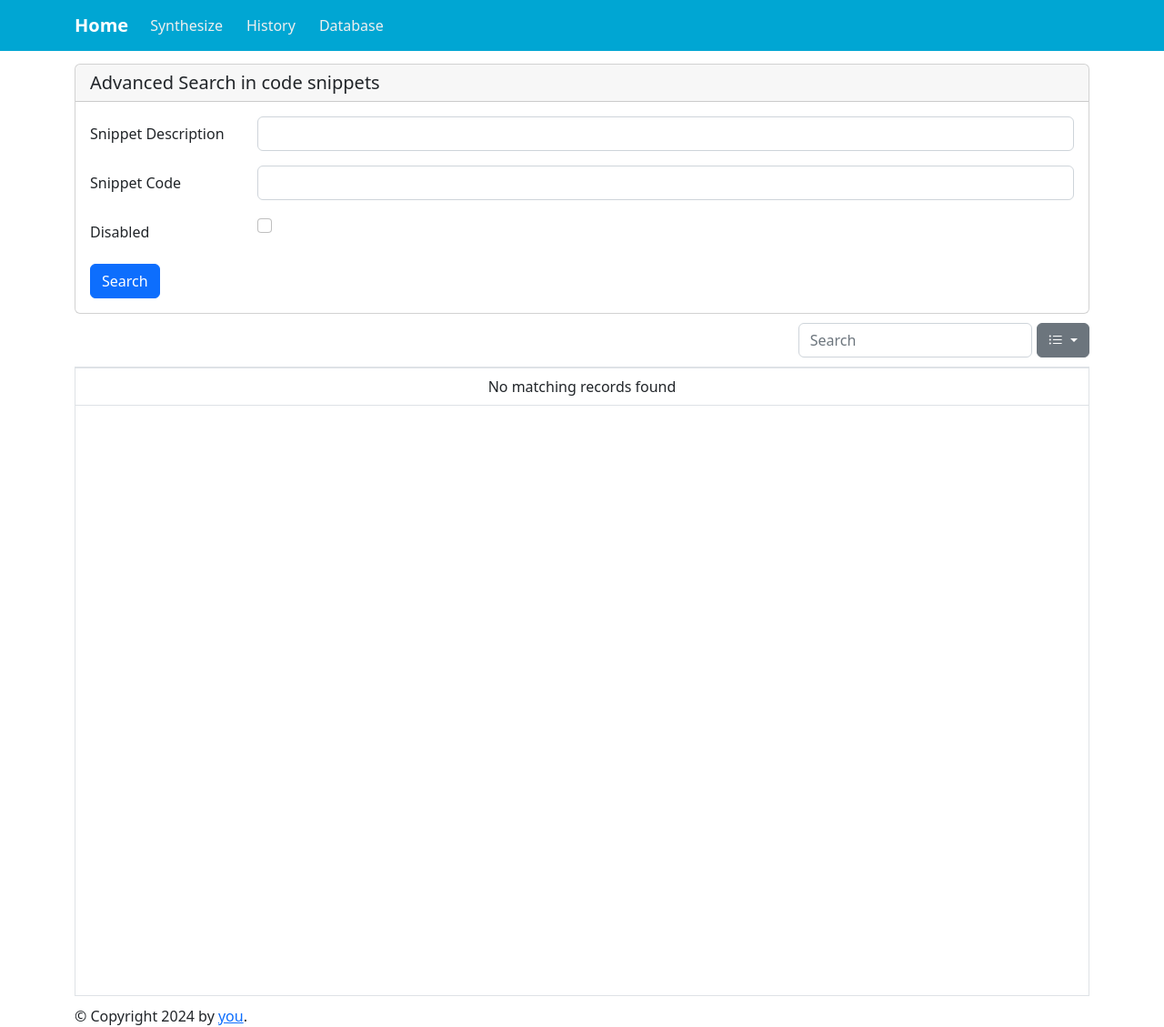
After one commit to ArgyrisBesinas/flaskProject, a Flask app: page /advanced_search in a window 1280 px wide. The commit adds this page. Shown: the whole page at 91% size. Run offline with Flask 3, Linux system fonts and the light colour scheme; some libraries are stand-ins or nearby versions.

Commit message:
Added advanced snippet search and other minor changes

```diff
--- a/routes.py
+++ b/routes.py
@@ -34,6 +34,10 @@ def define_routes(app):
     @app.route('/manage_repos')
     def repos():
         return render_template('manage_repos.html')
+
+    @app.route('/advanced_search')
+    def advanced_search():
+        return render_template('advanced_search.html')
 
     @app.route('/import_repos')
     def import_repos():
@@ -107,7 +111,7 @@ def define_routes(app):
             return 'job_id is required and must be int', 400
 
         try:
-            job_details_data = job_management.get_job_details_by_id(job_id, None)
+            job_details_data = job_management.get_job_details_by_id(job_id, None, 'json')
         except exc.MySqlError as e:
             return str(e), 400
 
@@ -116,8 +120,14 @@ def define_routes(app):
     @app.get('/test')
     def test():
 
-        job_management.insert_job_output(8, '''''', 3, 4)
-        return "aa", 200
+         # return str(job_management.insert_job_output(10, '''aaaaaa aaaaaaa aaaaaaaa''', 3, 4)), 200
+
+        return job_management.delete_job_outputs([10]), 200
+
+        # return snippet_management.search_snippets(None, 'blob', 0, None, 'json'), 200
+
+
+
 
     # import snippet from url sources
     @app.route('/import_snippets_url', methods=['GET', 'POST'])
@@ -333,3 +343,18 @@ def define_routes(app):
                     len(snippet_local_ids)) + ' snippets ' + toggle_action, 200
             else:
                 return str(rows) + ' snippets ' + toggle_action, 200
+
+    # search snippets
+    @app.route('/search_snippets', methods=['POST'])
+    def search_snippets():
+
+        description_search_text = request.form.get('description_search_text', None, str)
+        code_search_text = request.form.get('code_search_text', None, str)
+        disabled = request.form.get('disabled', None, int)
+
+        try:
+            snippets = snippet_management.search_snippets(description_search_text, code_search_text, disabled, None, 'json')
+        except exc.MySqlError as e:
+            return str(e), 400
+
+        return snippets, 200
--- /dev/null
+++ b/static/advanced_search.js
@@ -0,0 +1,102 @@
+$(document).ready(function () {
+
+    $("#search-button").click(function () {
+        let description_search_text = $("#search-description").val();
+        let code_search_text = $("#search-code").val();
+        let disabled = $("#disabled-check").prop('checked');
+
+        let settings = {
+            "url": "/search_snippets",
+            "method": "POST",
+            "timeout": 0,
+            "headers": {
+                "Content-Type": "application/x-www-form-urlencoded"
+            },
+            "data": {}
+        };
+
+        if (description_search_text != null && description_search_text != "") {
+            settings.data.description_search_text = description_search_text;
+        }
+
+        if (code_search_text != null && code_search_text != "") {
+            settings.data.code_search_text = code_search_text;
+        }
+
+        if (disabled) {
+            settings.data.disabled = 1;
+        }
+
+        $.ajax(settings)
+            .fail(function (response) {
+                alert(response.responseText);
+            })
+            .done(function (response) {
+                // console.log(response);
+                $('#snippets-table').bootstrapTable('load', JSON.parse(response));
+            });
+    });
+
+});
+
+function codeFormatter(value, row, index) {
+
+    return `<pre><code>` + value + `</code></pre>`
+}
+
+function toggleSnippetsFormatter(value, row, index) {
+    let checked = "checked";
+    if (row.snippet_disabled == 1) {
+        checked = "";
+    }
+    html = `
+        <div class="form-check form-switch">
+          <input class="form-check-input" type="checkbox" role="switch" id="toggle-snippets" ` + checked + `>
+        </div>`
+
+    return html
+}
+
+window.toggleSnippetsEvents = {
+    'click #toggle-snippets': function (e, value, row, index) {
+
+        let snippetSourceId = row.snippet_source_id;
+        let snippetLocalIds = [row.snippet_local_id];
+
+        let disabled_now = row.snippet_disabled;
+        let setValue = '9'
+        if (disabled_now == 0) {
+            setValue = '1'
+        } else if (disabled_now == 1) {
+            setValue = 0
+        }
+
+
+        let settings = {
+            "url": "/toggle_snippets",
+            "method": "POST",
+            "timeout": 0,
+            "headers": {
+                "Content-Type": "application/x-www-form-urlencoded"
+            },
+            data: "snippet_source_id=" + snippetSourceId + "&set_value=" + setValue
+        };
+
+        snippetLocalIds.forEach((id) => {
+            settings.data = settings.data + "&snippet_local_ids=" + id
+        });
+
+        $.ajax(settings)
+            .fail(function (response) {
+                alert(response.responseText);
+            })
+            .done(function (response) {
+                // alert(response);
+                $('#snippets-table').bootstrapTable('updateCell', {
+                    index: index,
+                    field: 'snippet_disabled',
+                    value: setValue
+                })
+            });
+    }
+}
--- a/static/job_details.js
+++ b/static/job_details.js
@@ -5,7 +5,7 @@ $(document).ready(function () {
     let reloadId = setInterval(function () {
         let details = $("#job-details-table").bootstrapTable('getData');
 
-        if (details[0].status == "Cancelled" || details[0].status == "Completed") {
+        if (details[0].status == "Cancelling..." || details[0].status == "Cancelled" || details[0].status == "Completed") {
             clearInterval(reloadId);
             return;
         }
--- a/static/list_jobs.js
+++ b/static/list_jobs.js
@@ -55,7 +55,7 @@ function jobActionsFormatter(value, row, index) {
 
     let html = "";
 
-    if (row.status != "Cancelled" && row.status != "Completed") {
+    if (row.status != "Cancelling..." && row.status != "Cancelled" && row.status != "Completed") {
         html += `<button type="button" class="btn btn-danger" id="cancel-job">Cancel</button>`
     }
 
--- /dev/null
+++ b/templates/advanced_search.html
@@ -0,0 +1,78 @@
+{% extends "base.html" %}
+
+{% block title %}Advanced Search{% endblock %}
+{% block head %}
+    {{ super() }}
+
+    <style>
+        .card-view {
+            margin-bottom: 10px;
+        }
+
+    </style>
+{% endblock %}
+{% block content %}
+
+
+    <div class="card">
+        <h5 class="card-header">Advanced Search in code snippets</h5>
+        <div class="card-body">
+            <div class="mb-3 row">
+                <label for="search-description" class="col-sm-2 col-form-label">Snippet Description</label>
+                <div class="col-sm-10">
+                    <input type="text" class="form-control" id="search-description">
+                </div>
+            </div>
+            <div class="mb-3 row">
+                <label for="search-code" class="col-sm-2 col-form-label">Snippet Code</label>
+                <div class="col-sm-10">
+                    <input type="text" class="form-control" id="search-code">
+                </div>
+            </div>
+            <div class="mb-3 row">
+                <label for="disabled-check" class="col-sm-2 col-form-label">Disabled</label>
+                <div class="col-sm-10">
+                    <div class="form-check">
+                        <input class="form-check-input" type="checkbox" id="disabled-check">
+                    </div>
+                </div>
+            </div>
+
+            <button type="button" class="btn btn-primary" id="search-button">Search</button>
+
+        </div>
+    </div>
+
+    <table
+            id="snippets-table"
+            data-height="750"
+{#            data-toolbar="#sources-table-toolbar"#}
+            data-toggle="table"
+            data-card-view="true"
+            data-click-to-select="false"
+            data-search="true"
+            data-search-accent-neutralise="true"
+            data-show-columns="true">
+        <thead>
+        <tr>
+            <th data-field="snippet_source_id" data-sortable="true" data-visible="false">Source ID</th>
+            <th data-field="snippet_local_id" data-sortable="true" data-visible="false">Snippet ID</th>
+            <th data-field="name" data-sortable="true">Item Name</th>
+            <th data-field="url">URL</th>
+            <th data-field="manual_entry" data-sortable="true" data-visible="false">Manual entry</th>
+            <th data-field="python_ver" data-sortable="true" data-visible="false">Python version</th>
+            <th data-field="last_updated" data-sortable="true">Last updated</th>
+            <th data-field="description">Snippet Description</th>
+            <th data-field="code" data-formatter="codeFormatter">Snippet code</th>
+            <th data-field="source_disabled" data-sortable="true" data-visible="false"> Source Disabled</th>
+            <th data-field="snippet_disabled" data-sortable="true" data-visible="false"> Snippet Disabled</th>
+            <th data-formatter="toggleSnippetsFormatter" data-events="toggleSnippetsEvents" data-align="center">Toggle snippet</th>
+        </tr>
+        </thead>
+    </table>
+
+
+{% endblock %}
+{% block script %}
+    <script src="/static/advanced_search.js"></script>
+{% endblock %}
--- a/templates/import_repos.html
+++ b/templates/import_repos.html
@@ -41,8 +41,7 @@
                 <label for="import-url-name" class="form-label">Enter source name:</label>
                 <input type="text" class="form-control" id="import-url-name" placeholder="enter source name">
                 <label for="import-url" class="form-label">Enter url:</label>
-                <input type="text" class="form-control" id="import-url" placeholder="enter valid url"
-                       value="https://github.com/jakevdp/sklearn_tutorial/blob/master/notebooks/03.1-Classification-SVMs.ipynb">
+                <input type="text" class="form-control" id="import-url" placeholder="enter valid url">
                 <div class="form-check">
                     <input class="form-check-input" type="checkbox" id="github-url-check" checked>
                     <label class="form-check-label" for="github-url-check" data-bs-toggle="tooltip"
--- a/templates/job_details.html
+++ b/templates/job_details.html
@@ -18,7 +18,6 @@
             <th data-field="job_id" data-visible="false">ID</th>
             <th data-field="status">Status</th>
             <th data-field="progress_percent">Progress</th>
-            <th data-field="progress_steps">Steps</th>
             <th data-field="synth_source">Task</th>
             <th data-field="info">Info</th>
             <th data-field="date_start">Submitted</th>
--- a/templates/list_jobs.html
+++ b/templates/list_jobs.html
@@ -17,7 +17,7 @@
 
     <div id="jobs-table-toolbar">
         <button id="delete-jobs" class="btn btn-danger" disabled>
-            <i class="fa fa-trash"></i> X
+            <i class="bi bi-trash"></i>
         </button>
     </div>
 
@@ -33,7 +33,6 @@
             data-show-toggle="true"
             data-show-columns="true"
             data-id-field="job_id"
-            data-detail-view="true"
             data-url="/get_jobs">
         <thead>
         <tr>
--- a/utility/database.py
+++ b/utility/database.py
@@ -63,7 +63,6 @@ def init_db():
         "  `status` varchar(50) NOT NULL,"
         "  `synth_source` text NOT NULL,"
         "  `info` varchar(500),"
-        "  `progress_steps` varchar(50),"
         "  `progress_percent` int(11),"
         "  `date_start` timestamp DEFAULT CURRENT_TIMESTAMP,"
         "  `date_end` timestamp,"
```
Also changed, not shown: static/manage_repos.js (+13 -17 lines), synthesis/runner.py (+6 -1 lines), synthesis/synthesize.py (+3 -4 lines), templates/manage_repos.html (+12 -6 lines), templates/new_job.html (+9 -3 lines), utility/job_management.py (+35 -7 lines), utility/snippet_management.py (+64 -2 lines).
